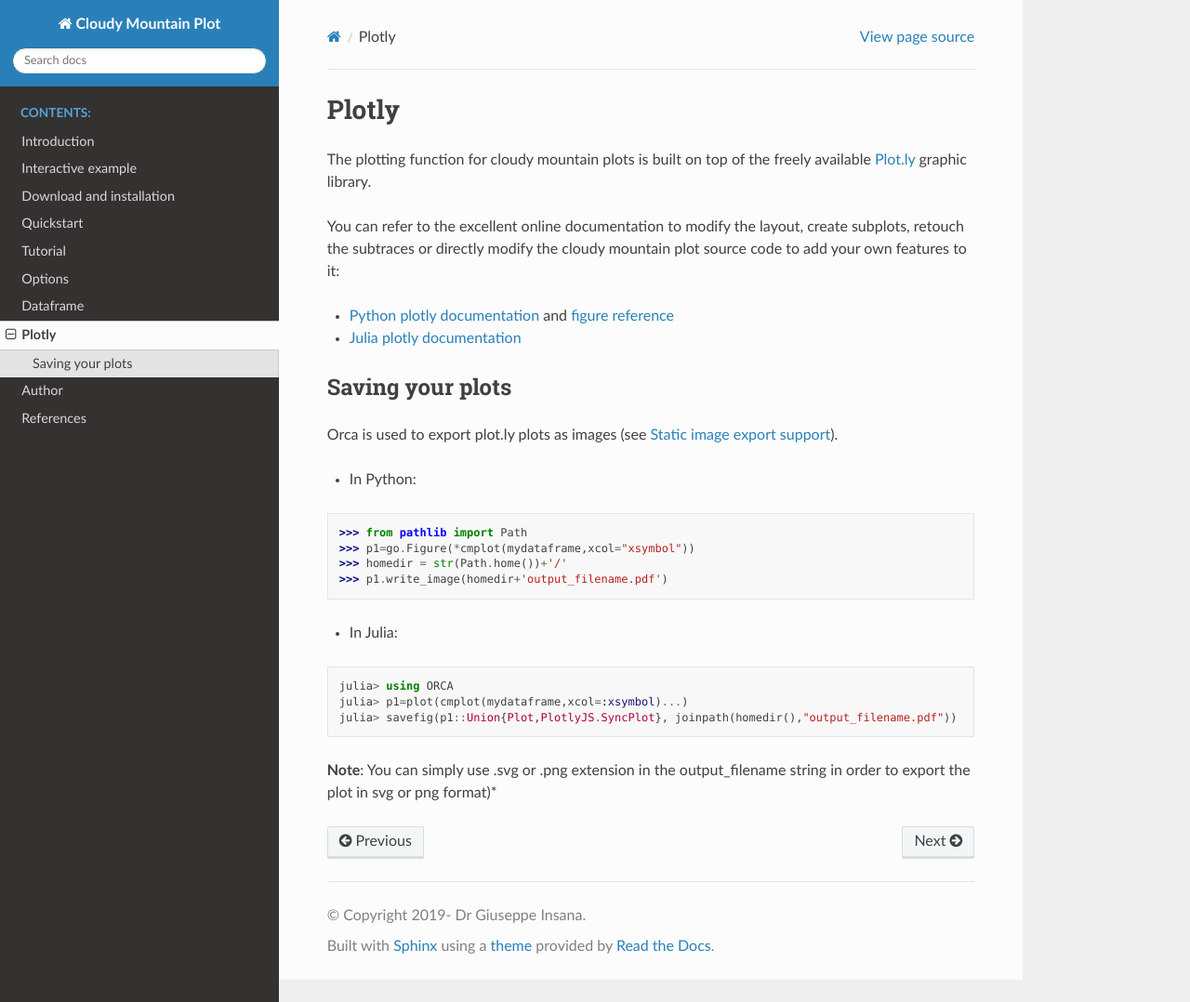
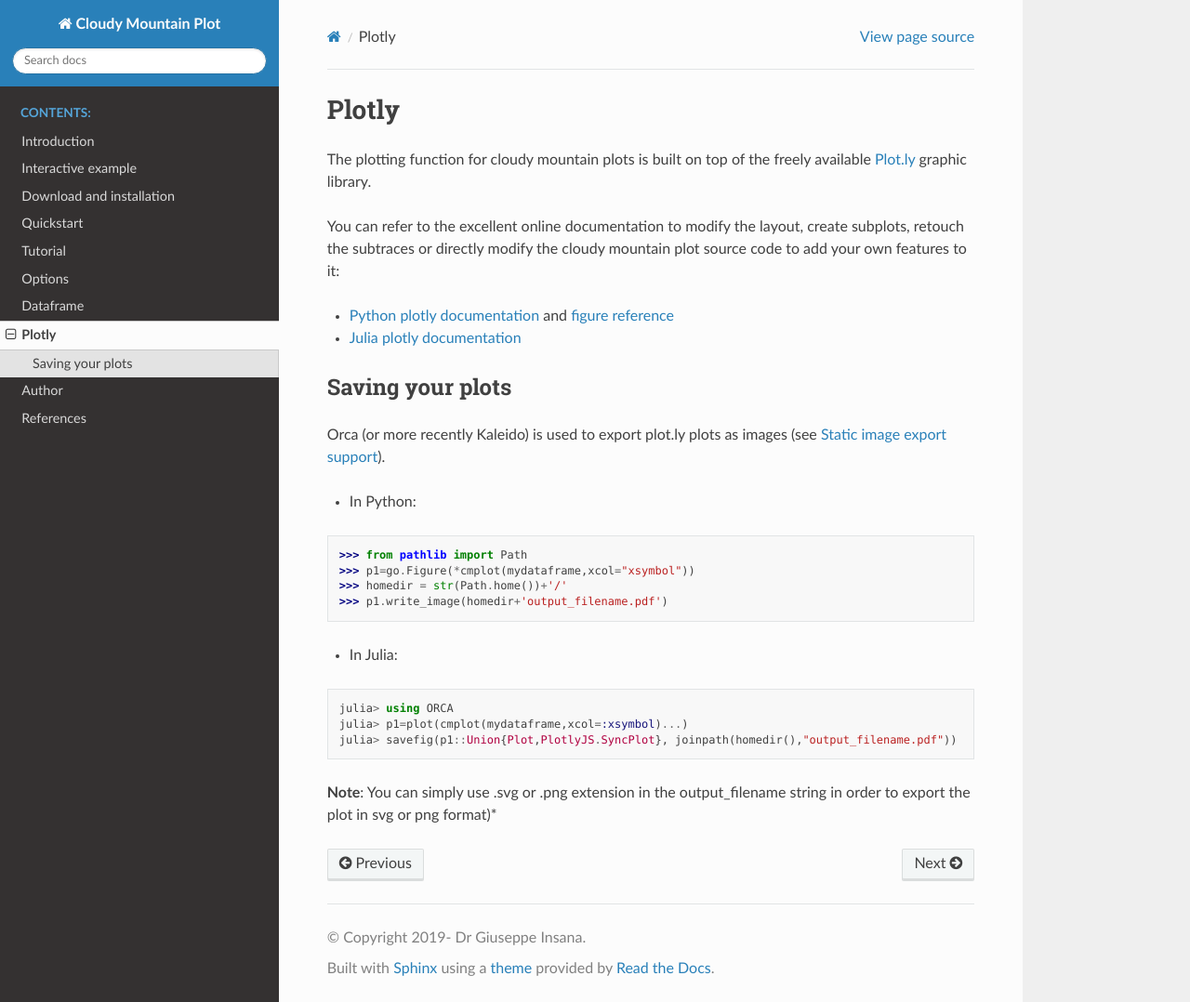
Before and after one commit to g-insana/cmplot, a Sphinx documentation site: the page built from docs/plotly.rst, in a window 1280 px wide and 1078 px high. Shown: the whole window at 93% size. Built offline with Sphinx 7.4.7 and the Read the Docs theme 2.0.0, drawn with Linux system fonts in a browser that asks for light colours.

Commit message:
Add files via upload

```diff
--- a/docs/plotly.rst
+++ b/docs/plotly.rst
@@ -11,7 +11,7 @@
 Saving your plots
 -----------------
 
-Orca is used to export plot.ly plots as images (see `Static image export support <https://plot.ly/python/getting-started/#static-image-export-support>`_).
+Orca (or more recently Kaleido) is used to export plot.ly plots as images (see `Static image export support <https://plot.ly/python/getting-started/#static-image-export-support>`_).
 
 * In Python:
 
```
